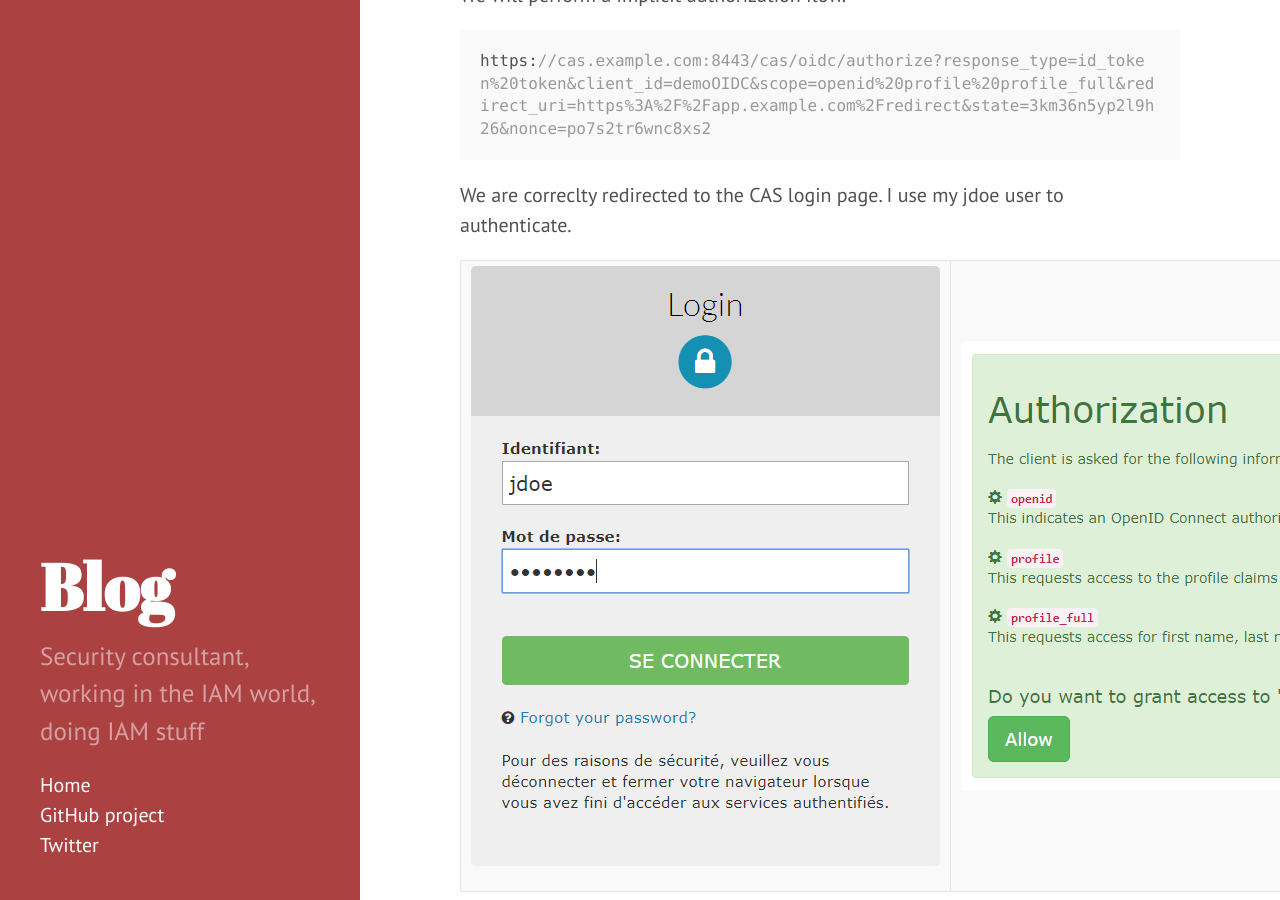
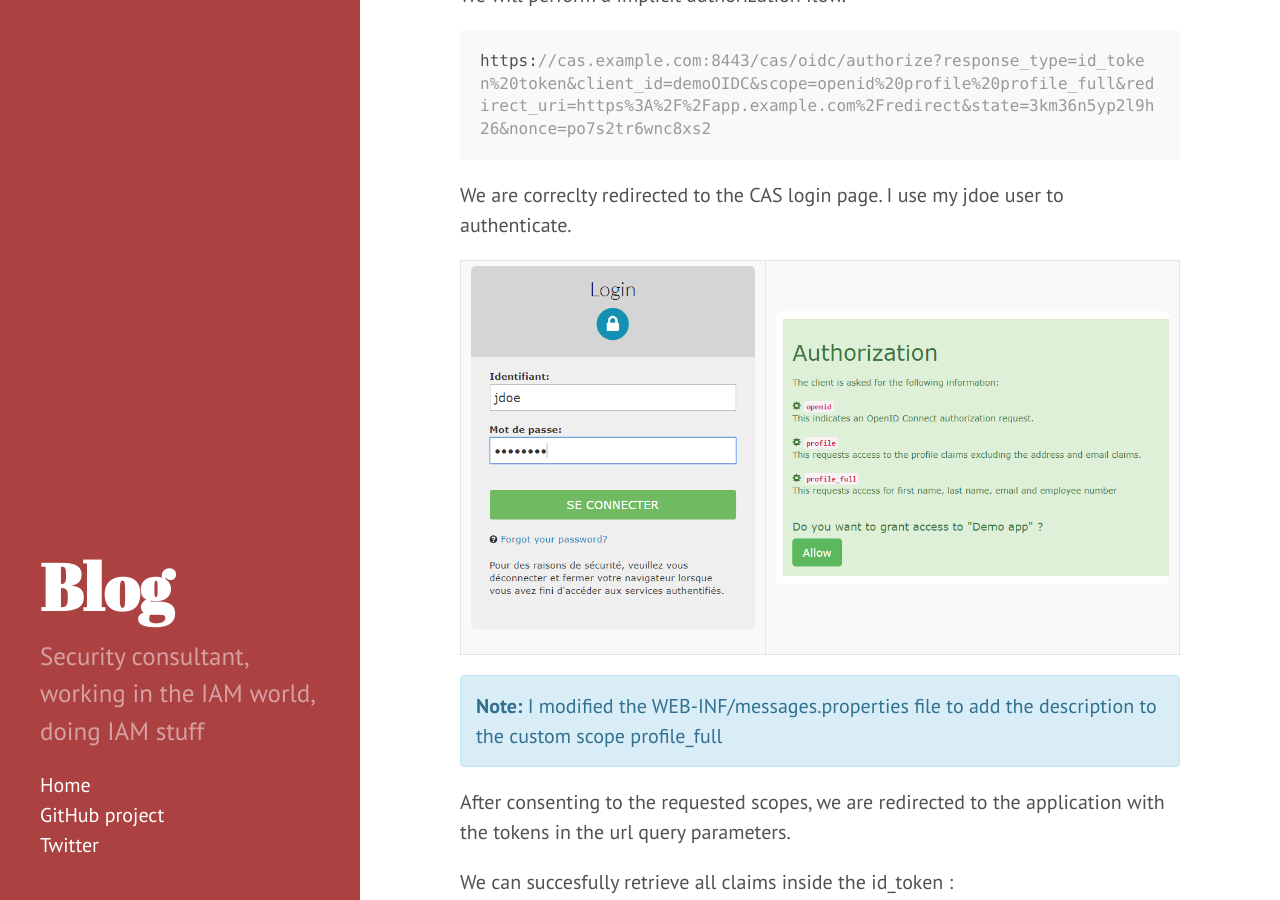
Before and after one commit to mirzlab/mirzlab.github.io, a Jekyll site: the page built from _posts/2017-07-16-cas5-oidc-provider.md, in a window 1280 px wide and 900 px high, scrolled down 4802 px. Built offline with Jekyll 4.4.1, drawn with Linux system fonts in a browser that asks for light colours.

Commit message:
Fix responsive image

```diff
--- a/_posts/2017-07-16-cas5-oidc-provider.md
+++ b/_posts/2017-07-16-cas5-oidc-provider.md
@@ -207,8 +207,8 @@ We are correclty redirected to the CAS login page. I use my jdoe user to authent
 
 <table>
 <tr>
-<td><img src="/images/login.png"/> </td>
-<td><img src="/images/consent.png"/></td>
+<td><img src="/images/login.png" style="width: 100%; height: auto"/></td>
+<td><img src="/images/consent.png" style="width: 100%; height: auto"/></td>
 </tr>
 </table>
 
```
